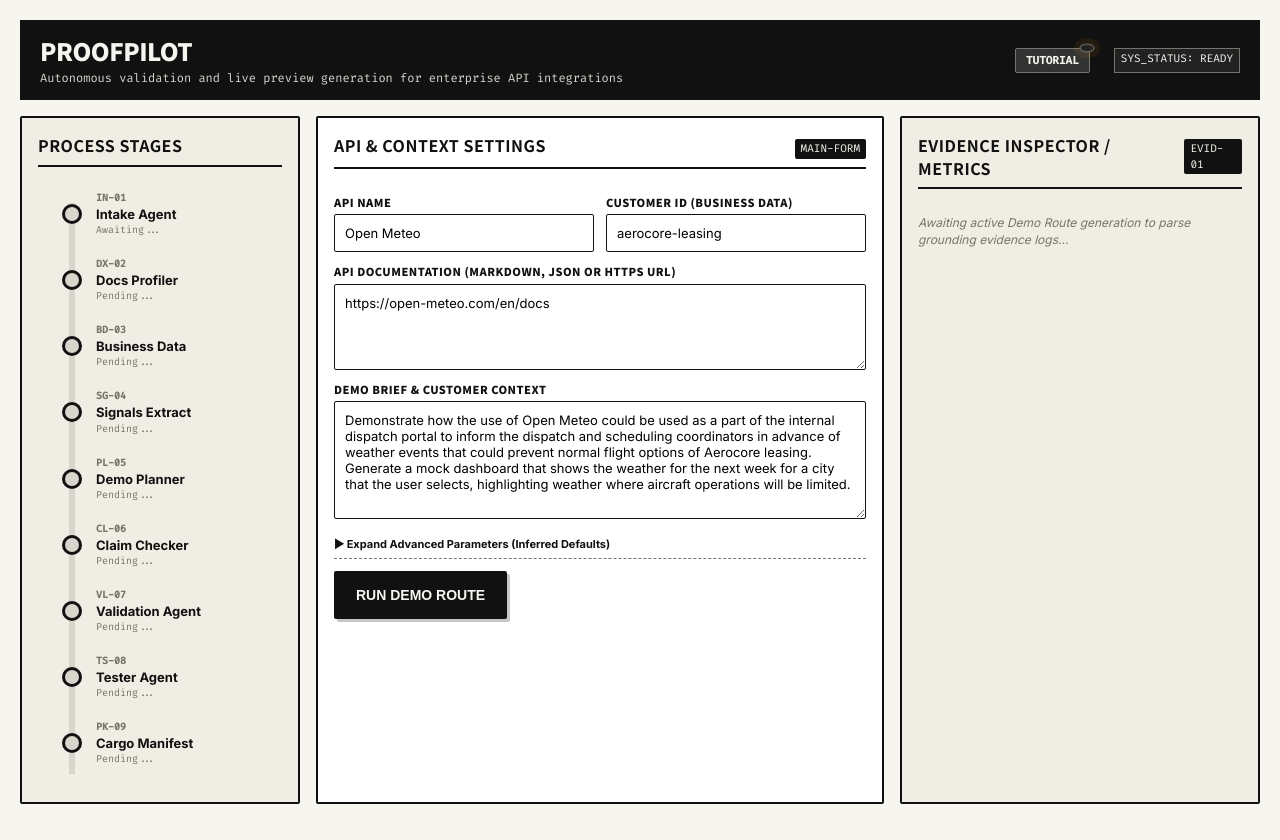
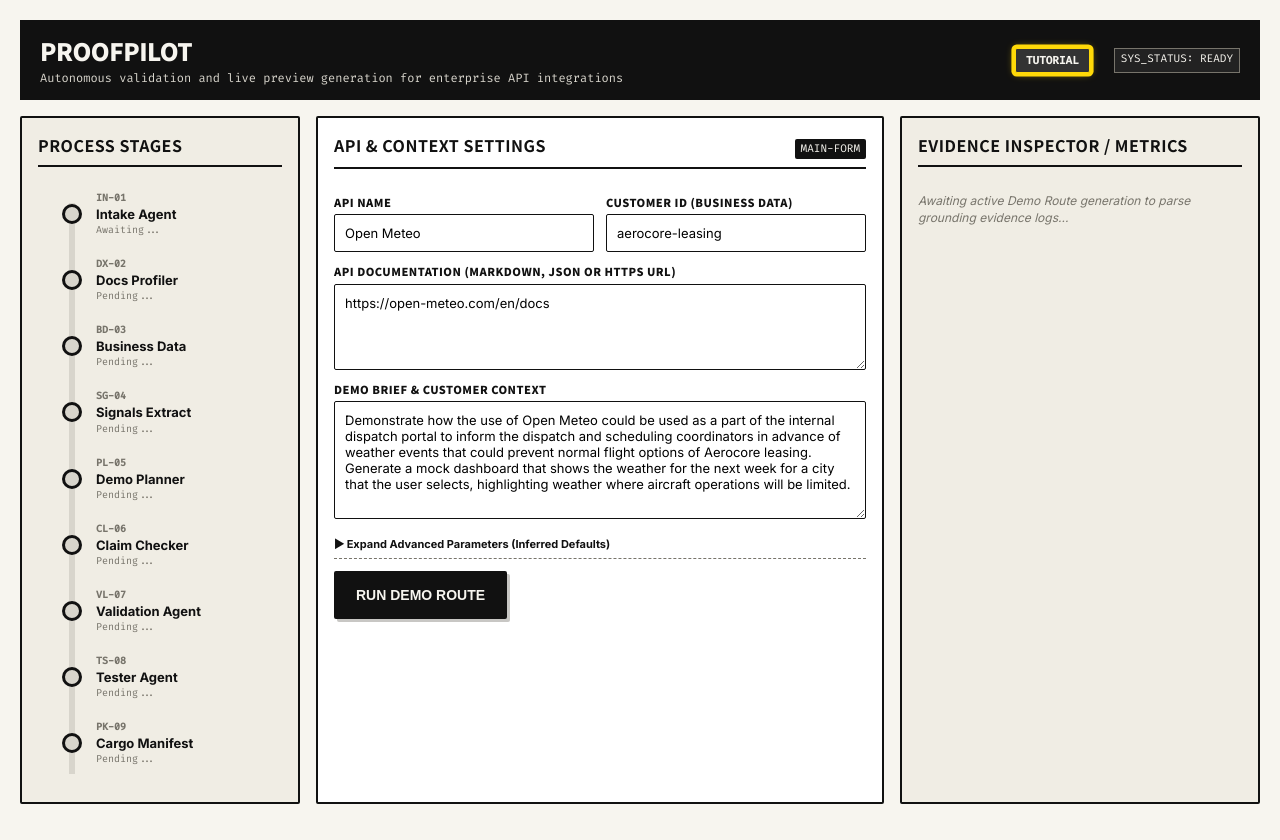
Before and after one commit to Flubberschnub/ProofPilot, a React (Vite) app in the folder apps/frontend/: page / in a window 1280 px wide. Built offline with nearby package versions, Linux system fonts and the light colour scheme.

Commit message:
fix: remove EVID-01 badge, replace tutorial pulse dot with yellow flashing border box

```diff
--- a/apps/frontend/src/App.tsx
+++ b/apps/frontend/src/App.tsx
@@ -273,10 +273,12 @@
         </div>
         <div className="header-meta">
           <div className="tutorial-btn-wrapper">
-            <button className="tutorial-trigger-btn" onClick={startTutorial}>
+            <button
+              className={`tutorial-trigger-btn ${!hasSeenTutorial ? "unseen-flash" : ""}`}
+              onClick={startTutorial}
+            >
               TUTORIAL
             </button>
-            {!hasSeenTutorial && <span className="tutorial-pulse-dot"></span>}
           </div>
           {result && (
             <>
@@ -569,7 +571,6 @@
       <aside className={`brutalist-panel right-inspection-rail ${tutorialStep === 2 ? "tutorial-highlighted" : ""}`}>
         <div className="panel-header">
           <h2 className="panel-title">Evidence Inspector / METRICS</h2>
-          <span className="panel-station-code">EVID-01</span>
         </div>
 
         {!result ? (
--- a/apps/frontend/src/style.css
+++ b/apps/frontend/src/style.css
@@ -637,23 +637,20 @@
   color: var(--ink-black);
 }
 
-.tutorial-pulse-dot {
-  position: absolute;
-  top: -4px;
-  right: -4px;
-  width: 8px;
-  height: 8px;
-  background-color: var(--ginza-orange);
-  border-radius: 50%;
-  box-shadow: 0 0 0 0 rgba(243, 151, 0, 0.7);
-  animation: pulseDot 1.6s infinite;
-  pointer-events: none;
+.tutorial-trigger-btn.unseen-flash {
+  position: relative;
+  animation: yellowFlashBox 1.2s infinite alternate;
 }
 
-@keyframes pulseDot {
-  0% { transform: scale(0.95); box-shadow: 0 0 0 0 rgba(243, 151, 0, 0.7); }
-  70% { transform: scale(1.1); box-shadow: 0 0 0 6px rgba(243, 151, 0, 0); }
-  100% { transform: scale(0.95); box-shadow: 0 0 0 0 rgba(243, 151, 0, 0); }
+@keyframes yellowFlashBox {
+  0% {
+    box-shadow: 0 0 0 1px #ffeb3b, 0 0 3px rgba(255, 235, 59, 0.4);
+    border-color: #ffeb3b;
+  }
+  100% {
+    box-shadow: 0 0 0 4px #ffd600, 0 0 10px rgba(255, 214, 0, 0.8);
+    border-color: #ffd600;
+  }
 }
 
 .tutorial-overlay-mask {
```
